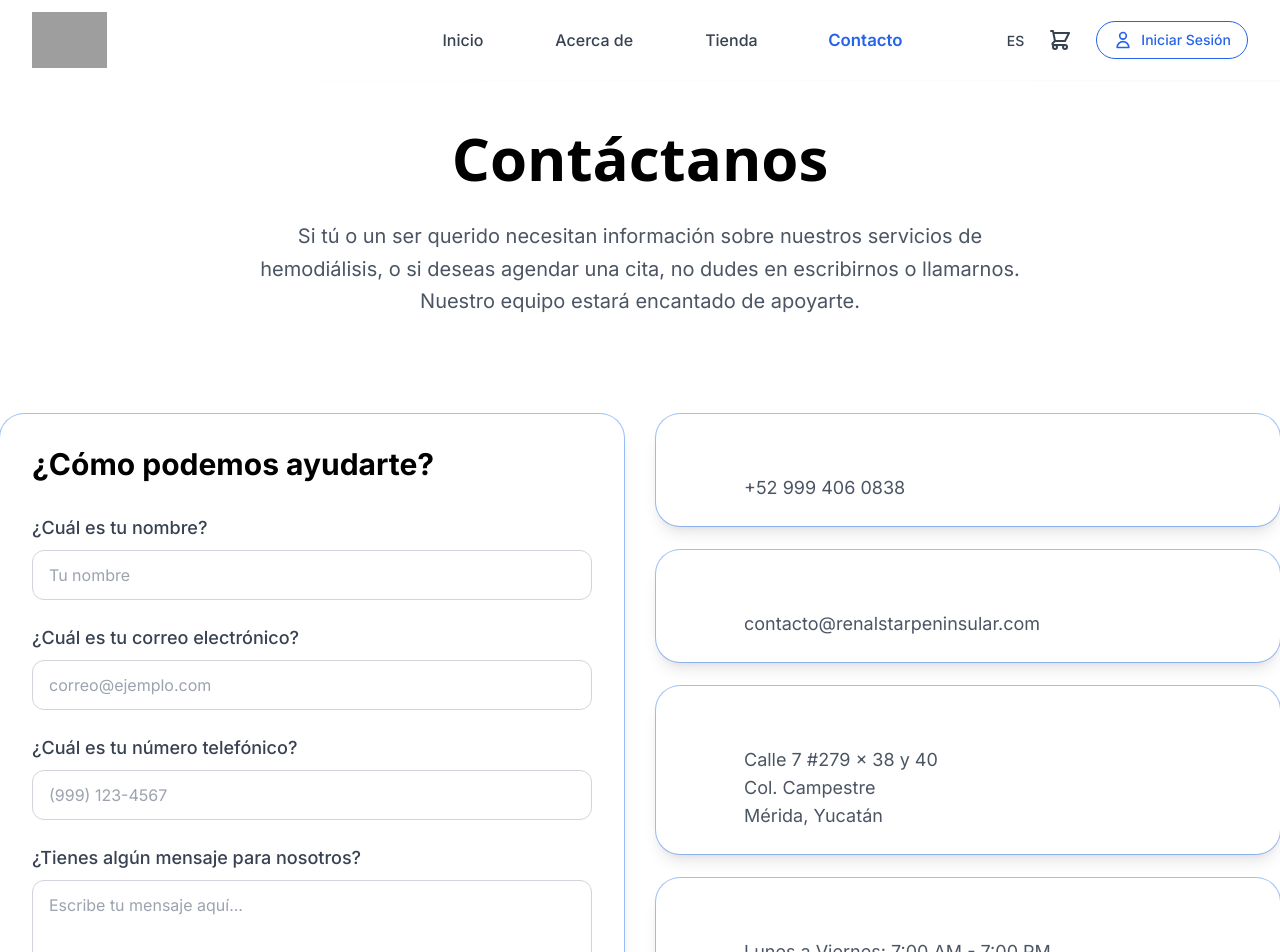
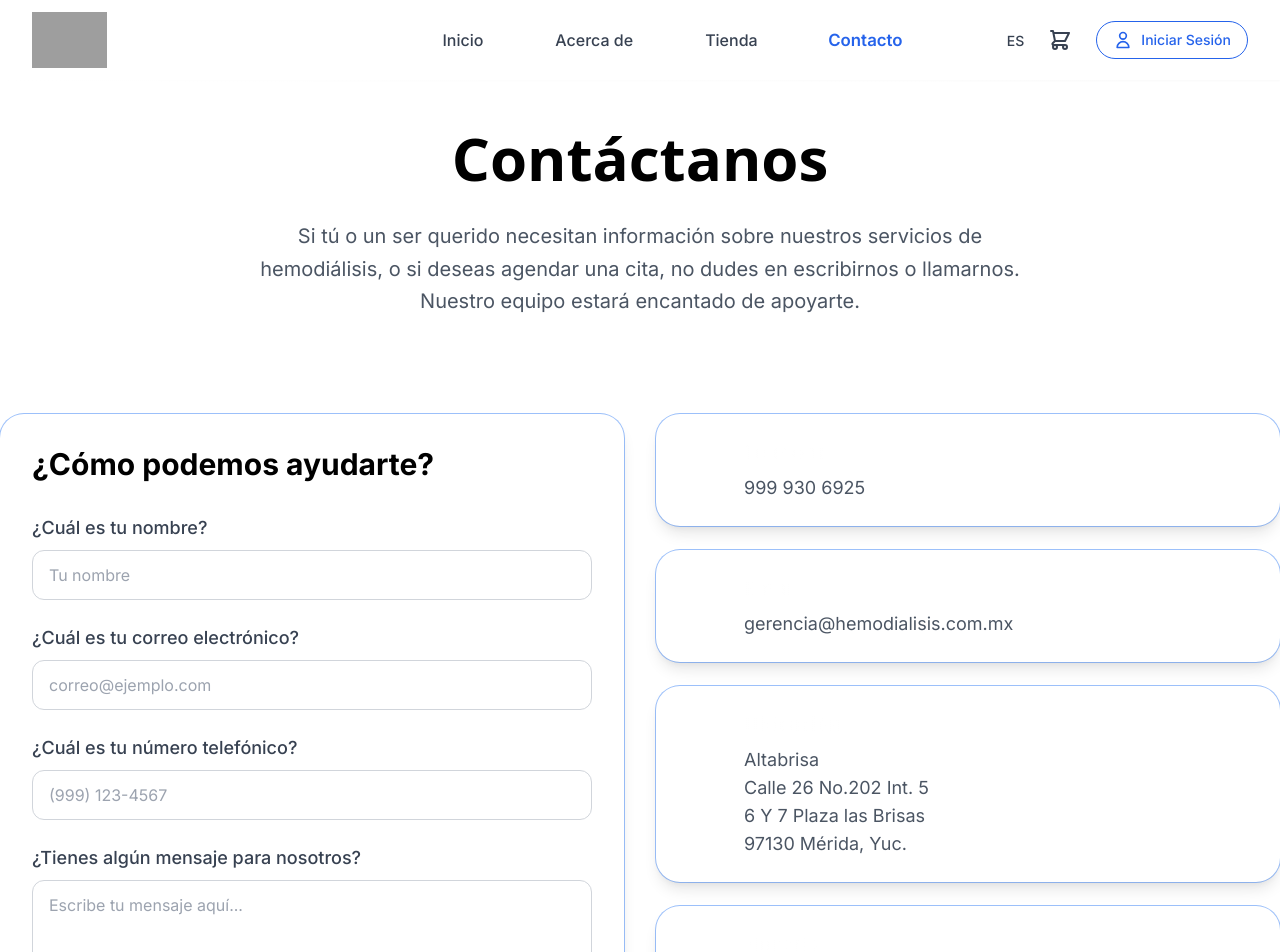
Before and after one commit to aletxapascual/Renal, a React (Create React App) app: page /contacto in a window 1280 px wide. Shown: the top 952 px of the page. Built offline with nearby package versions, Linux system fonts and the light colour scheme; grey boxes are pictures that could not be loaded.

Commit message:
Contact Info Changes

```diff
--- a/src/components/Footer.js
+++ b/src/components/Footer.js
@@ -16,10 +16,10 @@ function Footer() {
               {language === 'es' ? '¿TIENES ALGUNA PREGUNTA?' : 'DO YOU HAVE A QUESTION?'}
             </span>
             <a
-              href="tel:9999255435"
+              href="tel:9999306925"
               className="text-white text-lg font-bold hover:text-white/90 transition-colors"
             >
-              (999) 925 5435
+              (999) 930 6925
             </a>
           </div>
         </div>
@@ -138,19 +138,17 @@ function Footer() {
                   {language === 'es' ? 'Dirección' : 'Address'}
                 </h4>
                 <p className="text-white/80 text-sm">
-                  Calle 7 #338, entre 42 y 44<br />
-                  Col. García Ginerés<br />
-                  Mérida, Yucatán, México<br />
-                  C.P. 97070
+                  Altabrisa, Calle 26 No.202 Int. 5, 6 Y 7 Plaza las Brisas<br />
+                  97130 Mérida, Yuc.
                 </p>
               </div>
               <div>
                 <h4 className="font-medium mb-1">Email</h4>
                 <a
-                  href="mailto:contacto@renalstar.com"
+                  href="mailto:gerencia@hemodialisis.com.mx"
                   className="text-white/80 hover:text-white transition-colors text-sm"
                 >
-                  contacto@renalstar.com
+                  gerencia@hemodialisis.com.mx
                 </a>
               </div>
               <div>
@@ -158,10 +156,10 @@ function Footer() {
                   {language === 'es' ? 'Teléfono' : 'Phone'}
                 </h4>
                 <a
-                  href="tel:9999255435"
+                  href="tel:9999306925"
                   className="text-white/80 hover:text-white transition-colors text-sm"
                 >
-                  (999) 925 5435
+                  (999) 930 6925
                 </a>
               </div>
             </div>
--- a/src/containers/contact/Container2.js
+++ b/src/containers/contact/Container2.js
@@ -48,24 +48,24 @@ function Container2() {
     {
       icon: FaPhone,
       label: 'Teléfono',
-      value: '+52 999 406 0838',
-      href: 'tel:+529994060838'
+      value: '999 930 6925',
+      href: 'tel:9999306925'
     },
     {
       icon: FaEnvelope,
       label: 'Email',
-      value: 'contacto@renalstarpeninsular.com',
-      href: 'mailto:contacto@renalstarpeninsular.com'
+      value: 'gerencia@hemodialisis.com.mx',
+      href: 'mailto:gerencia@hemodialisis.com.mx'
     },
     {
       icon: FaMapMarkerAlt,
       label: 'Ubicación',
-      value: 'Calle 7 #279 x 38 y 40\nCol. Campestre\nMérida, Yucatán'
+      value: 'Altabrisa \nCalle 26 No.202 Int. 5 \n6 Y 7 Plaza las Brisas\n 97130 Mérida, Yuc.'
     },
     {
       icon: FaClock,
       label: 'Horario',
-      value: 'Lunes a Viernes: 7:00 AM - 7:00 PM\nSábado: 7:00 AM - 2:00 PM'
+      value: 'Lunes a Sábado: 7:00 AM - 3:00 PM'
     }
   ];
 
--- a/src/containers/home/Container5.js
+++ b/src/containers/home/Container5.js
@@ -74,10 +74,8 @@ function Container5() {
                       {language === 'es' ? 'Dirección' : 'Address'}
                     </h4>
                     <p className="font-sans text-lg text-gray-600 leading-relaxed">
-                      Calle 7 #338, entre 42 y 44<br />
-                      Col. García Gineres<br />
-                      Mérida, Yucatán, México<br />
-                      C.P. 97070
+                      Altabrisa, Calle 26 No.202 Int. 5, 6 Y 7 Plaza las Brisas<br />
+                      97130 Mérida, Yuc.
                     </p>
                   </div>
                 </div>
@@ -97,14 +95,14 @@ function Container5() {
                     </h4>
                     <p className="font-sans text-lg text-gray-600 leading-relaxed">
                       {language === 'es' ? 'Lunes a Sábado' : 'Monday to Saturday'}<br />
-                      7:00 AM - 7:00 PM
+                      7:00 A.M. - 3:00 P.M.
                     </p>
                   </div>
                 </div>
               </motion.div>
 
               <motion.a
-                href="https://www.google.com/maps/dir//Renal+-+Hemodi%C3%A1lisis+Cl%C3%ADnica+de+Ri%C3%B1%C3%B3n+y+trasplante+renal/@21.0149576,-89.5846563,19z/"
+                href="https://www.google.com/maps/place/Renal+-+Hemodiálisis+Clínica+de+Riñón+y+trasplante+renal/@21.014954,-89.584404,18z/data=!4m6!3m5!1s0x8f567726c5f5220d:0x3da0ddfb0de71cd1!8m2!3d21.0149535!4d-89.5844038!16s%2Fg%2F1tmplkmk?hl=es&entry=ttu&g_ep=EgoyMDI1MDQyMC4wIKXMDSoASAFQAw%3D%3D"
                 target="_blank"
                 rel="noopener noreferrer"
                 className="inline-flex items-center justify-center w-full px-8 py-4 bg-gradient-to-r from-[#5773BB] to-[#4466B7] hover:from-[#4466B7] hover:to-[#5773BB] text-white font-sans font-semibold rounded-full transition-all duration-300 transform hover:-translate-y-1 shadow-lg hover:shadow-xl"
```
